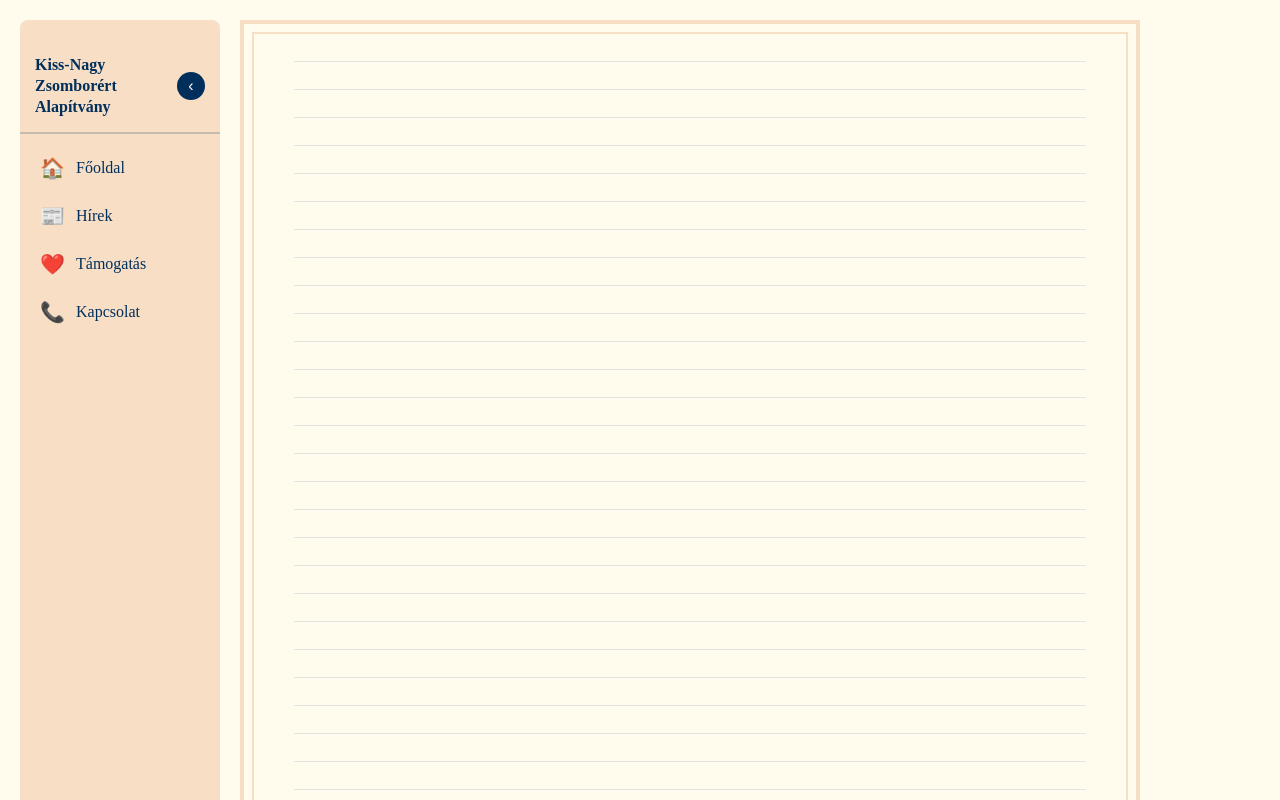
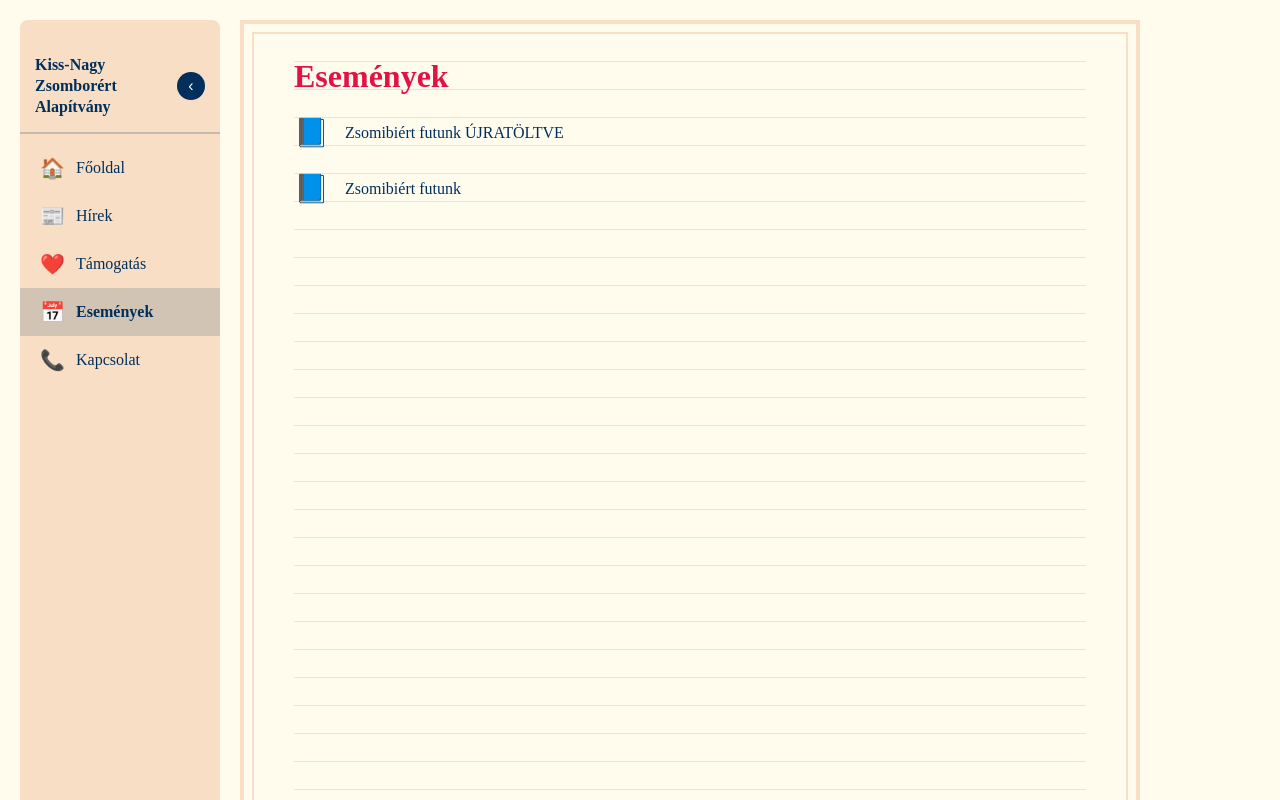
Before and after one commit to koand75/kissnagyzsombiert, an Angular app: page /events in a window 1280 px wide. Before the commit this address led to /. Shown: the top 800 px of the page. Built offline with nearby package versions, Linux system fonts and the light colour scheme; a web font is replaced by a local one.

Commit message:
Add events page

```diff
--- a/src/app/app.html
+++ b/src/app/app.html
@@ -25,6 +25,10 @@
         <span class="icon">❤️</span>
         <span class="label">Támogatás</span>
       </a>
+      <a routerLink="/events" class="menu-item" routerLinkActive="active" (click)="closeSidebarOnMobile()">
+        <span class="icon">📅</span>
+        <span class="label">Események</span>
+      </a>
       <a routerLink="/contact" class="menu-item" routerLinkActive="active" (click)="closeSidebarOnMobile()">
         <span class="icon">📞</span>
         <span class="label">Kapcsolat</span>
--- a/src/app/app.routes.ts
+++ b/src/app/app.routes.ts
@@ -2,11 +2,13 @@ import { Routes } from '@angular/router';
 import { Home } from './pages/home/home';
 import { News } from './pages/news/news';
 import { Donation } from './pages/donation/donation';
+import { Events } from './pages/events/events';
 import { Contact } from './pages/contact/contact';
 
 export const routes: Routes = [
     { path: '', component: Home },
-    { path: 'news', component: News},
+    { path: 'news', component: News },
     { path: 'donation', component: Donation },
-    { path: 'contact', component: Contact}
+    { path: 'events', component: Events },
+    { path: 'contact', component: Contact }
 ];
--- /dev/null
+++ b/src/app/pages/events/events.html
@@ -0,0 +1,19 @@
+<article class="events">
+    <h1>Események</h1>
+
+    <div class="events-item">
+        <span class="icon">📘</span>
+        <div class="details">
+            <a href="https://facebook.com/events/s/zsombiert-futunk-ujratoltve-/709574888816894/"
+                target="_blank">Zsomibiért futunk ÚJRATÖLTVE</a>
+        </div>
+    </div>
+
+    <div class="events-item">
+        <span class="icon">📘</span>
+        <div class="details">
+            <a href="https://facebook.com/events/s/zsombiert-futunk/617442597550695/" target="_blank">Zsomibiért
+                futunk</a>
+        </div>
+    </div>
+</article>
--- /dev/null
+++ b/src/app/pages/events/events.scss
@@ -0,0 +1,64 @@
+.events {
+  h1 {
+    color: #E31246;
+    font-size: 32px;
+    line-height: 56px;
+    margin-bottom: 0;
+  }
+
+  h2 {
+    color: #E31246;
+    font-size: 24px;
+    line-height: 56px;
+    margin: 35px 0 10px 0;
+  }
+
+  p {
+    margin: 18px 0 28px 0;
+    line-height: 28px;
+    text-align: justify;
+  }
+
+  .events-item {
+    display: flex;
+    align-items: flex-start;
+    gap: 16px;
+    margin-top: 15px;
+    margin-bottom: 28px;
+
+    .icon {
+      font-size: 28px;
+      line-height: 28px;
+    }
+
+    .details {
+      display: flex;
+      flex-direction: column;
+      line-height: 28px;
+
+      strong {
+        color: #E31246;
+      }
+
+      a {
+        color: #002F5C;
+        text-decoration: none;
+
+        &:hover {
+          text-decoration: underline;
+        }
+      }
+    }
+  }
+}
+
+.card-container {
+  margin-top: 28px;
+  text-align: center;
+}
+
+.business-card {
+  max-width: 100%;
+  border-radius: 8px;
+  box-shadow: 0 4px 12px rgba(0, 0, 0, 0.15);
+}
```
Also changed, not shown: src/app/pages/events/events.ts (added, +11 -0 lines), 1 other file (tests, documents, lock files or other folders).
